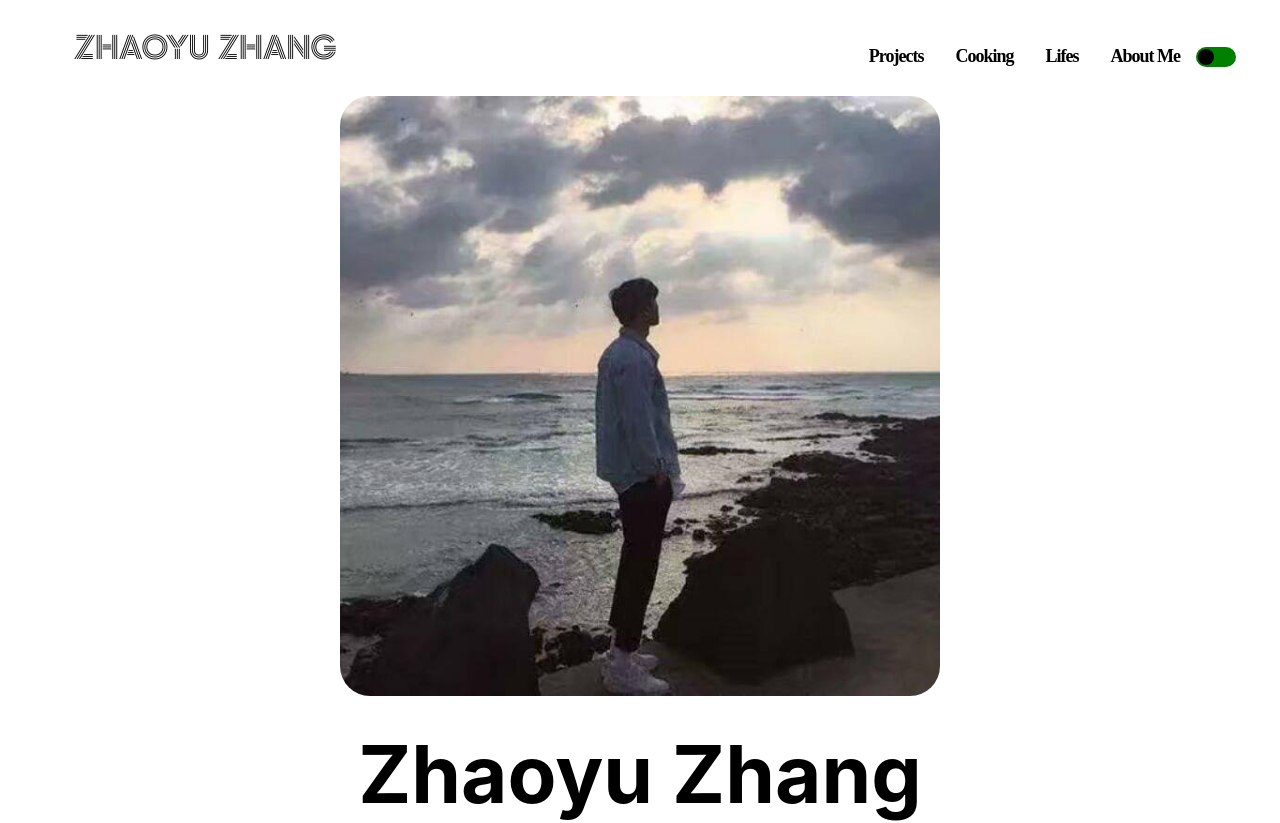
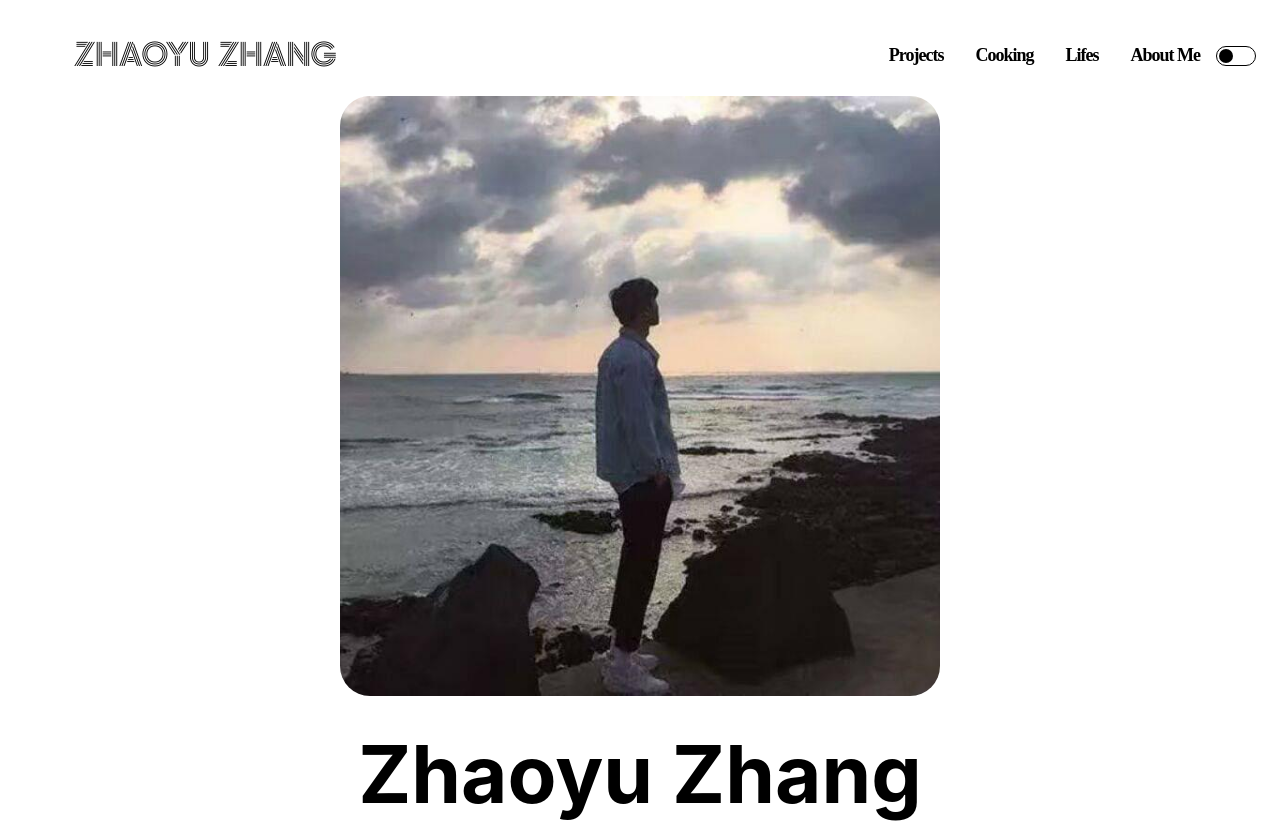
Before and after one commit to Zhayu517/personal-website, a Next.js app: page / in a window 1280 px wide. Shown: the top 823 px of the page. Built offline with nearby package versions, Linux system fonts and the light colour scheme.

Commit message:
change header z-index, add dark mode toggler border

```diff
--- a/components/Header.tsx
+++ b/components/Header.tsx
@@ -1,6 +1,11 @@
 import styles from '../styles/Header.module.css'
 
 type Props = {}
+
+// function darkModeChanger() {
+//   var element = document.body;
+//   element.classList.toggle("dark-mode");
+// }
 
 function Header({}: Props) {
   return (
@@ -9,11 +14,11 @@ function Header({}: Props) {
           <div className={styles.logoContainer}>
             <a href="/">
                 Zhaoyu Zhang
-                {/* ##### #   #   #   #    #   ###<br/>
-                   #  #   #  # #  # #  #  #<br/>
-                  #   ##### ##### #  # # #  ##<br/>
-                 #    #   # #   # #   ## #   #<br/>
-                ##### #   # #   # #    #   ###<br/>
+                {/* ##### #   #   #   #    #   ###
+                   #  #   #  # #  # #  #  #
+                  #   ##### ##### #  # # #  ##
+                 #    #   # #   # #   ## #   #
+                ##### #   # #   # #    #   ###
                 ###### #    #   ##   #    # #####  #      ######
                 #       #  #   #  #  ##  ## #    # #      #
                 #####    ##   #    # # ## # #    # #      #####
@@ -31,7 +36,8 @@ function Header({}: Props) {
               <a className={styles.linkItem} href="/lifes/">Lifes</a>
               <a className={styles.linkItem} href="/aboutme/">About Me</a>
             </div>
-            <div className={styles.darkModeToggler} role="button" >
+            {/* <div className={styles.darkModeToggler} role="button" onClick={darkModeChanger()}> */}
+            <div className={styles.darkModeToggler} role="button">
               <div className={styles.darkModeTogglerIcon}>
               </div>
             </div>
--- a/styles/Header.module.css
+++ b/styles/Header.module.css
@@ -4,7 +4,7 @@
 
   padding: 0px 24px;
   margin: 0px auto;
-  max-height: 60px;
+  max-height: 80px;
   display: flex;
 
   top: 0px;
@@ -13,6 +13,9 @@
   flex-direction: row;
   justify-content: space-between;
   align-items: center;
+
+  z-index: 10;
+  background-color: white;
 }
 
 .section_one {
@@ -46,9 +49,9 @@
 }
 
 .section_two {
-  margin: auto;
+  margin: inherit;
   display: flex;
-  margin-right: 20px;
+  /* margin-right: 20px; */
   justify-content: flex-end;
 }
 
@@ -95,11 +98,13 @@
 
 .darkModeToggler {
   margin: 47px 0px 0px 0px;
-  background-color: green;
+  /* background-color: green; */
   width: 40px;
   height: 20px;
   border-radius: 12px;
+  border: 1px solid black;
   cursor: pointer;
+  border-width: all;
   display: flex;
   -webkit-box-align: center;
   align-items: center;
@@ -114,3 +119,8 @@
   aspect-ratio: 1 / 1;
   border-radius: 50%;
 }
+
+.dark-mode {
+  background-color: black;
+  color: white;
+}
```
